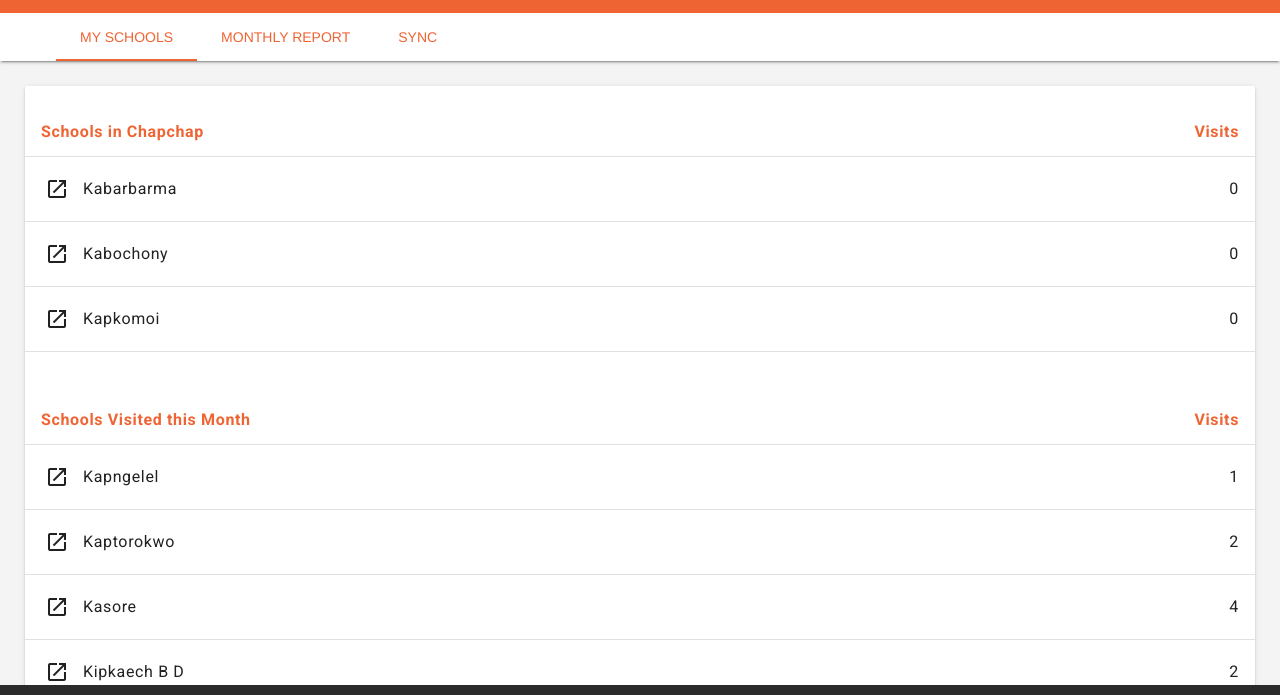
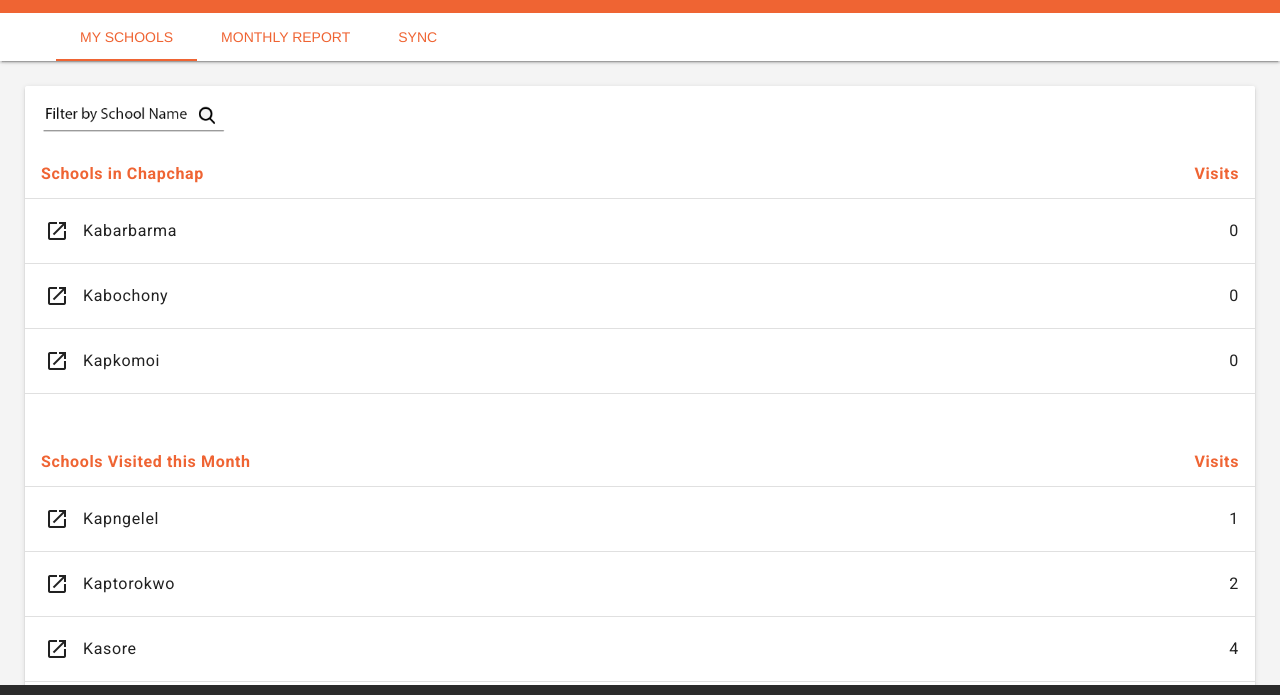
Before and after one commit to TangerineKenya/DesignSprintPrototype-Team1, a plain HTML site: page index.html in a window 1280 px wide. Shown: the part 51-746 px from the top of the page. Drawn offline with Linux system fonts and the light colour scheme.

Commit message:
tweaks to schools and workflows list pages

```diff
--- a/index.html
+++ b/index.html
@@ -78,6 +78,8 @@
               <div class="tangerine-feedback--text-pad">
 
                 <div class="tangerine-card-full-width mdl-card mdl-shadow--2dp">
+
+                  <img src="images/search-input.png" width="200px" id="search-input" />
 
                   <ul class="tangerine-school-list mdl-list">
                     <li class="mdl-list__item">
--- a/styles.css
+++ b/styles.css
@@ -43,6 +43,13 @@ body {
     text-align: justify;
 }
 
+#search-input {
+    background-color: #fff;
+    position: relative;
+    left: 10px;
+    top: 10px;
+}
+
 .tangerine-tab-content--text-pad h1{
   margin: 0 0 25px 0;
 }
```
Also changed, not shown: schoolWorkflows.html (+0 -1 lines), images/search-input.png (added).
